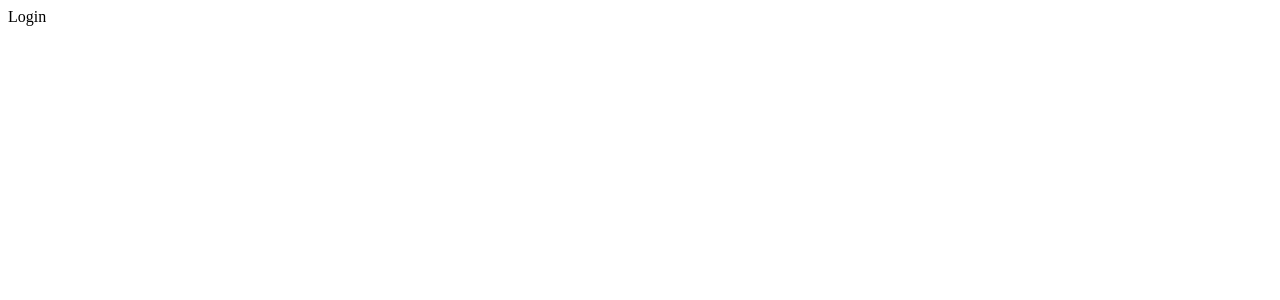
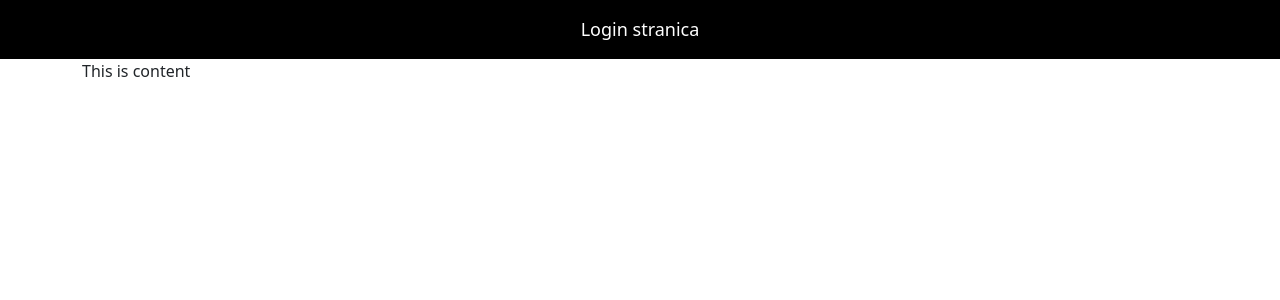
Before and after one commit to stefankrstic/test-l-1.4-halcom_stefan-krstic, a React (Create React App) app: page / in a window 1280 px wide. Shown: the top 300 px of the page. Built offline with nearby package versions, Linux system fonts and the light colour scheme.

Commit message:
Header component

```diff
--- /dev/null
+++ b/src/components/Header.module.scss
@@ -0,0 +1,10 @@
+.root {
+    background-color: black;
+    color: white;
+    padding: 16px;
+    font-size: 18px;
+}
+
+.centered {
+    text-align: center;
+}
--- /dev/null
+++ b/src/components/Header.tsx
@@ -0,0 +1,17 @@
+import clsx from "clsx";
+import React from "react";
+import styles from './Header.module.scss';
+
+interface HeaderProps {
+     title: string;
+     centered?: boolean;
+
+}
+
+export const Header = ({title, centered}: HeaderProps) => {
+    return (
+        <div className={clsx(styles.root, centered && styles.centered)}>
+            {title}
+        </div>
+    )
+}
--- a/src/index.tsx
+++ b/src/index.tsx
@@ -2,6 +2,7 @@ import React from "react";
 import ReactDOM from "react-dom";
 import { App } from './components/App';
 import reportWebVitals from "./reportWebVitals";
+import 'bootstrap/dist/css/bootstrap.css';
 
 ReactDOM.render(
   <React.StrictMode>
--- a/src/pages/LoginPage.tsx
+++ b/src/pages/LoginPage.tsx
@@ -1,9 +1,14 @@
 import React from "react";
+import { Container } from "react-bootstrap";
+import { Header } from "../components/Header";
 
 export const LoginPage = () => {
     return (
         <div>
-            Login
+            <Header title="Login stranica" centered />
+            <Container>
+                This is content
+            </Container>
         </div>
     )
 }
```
